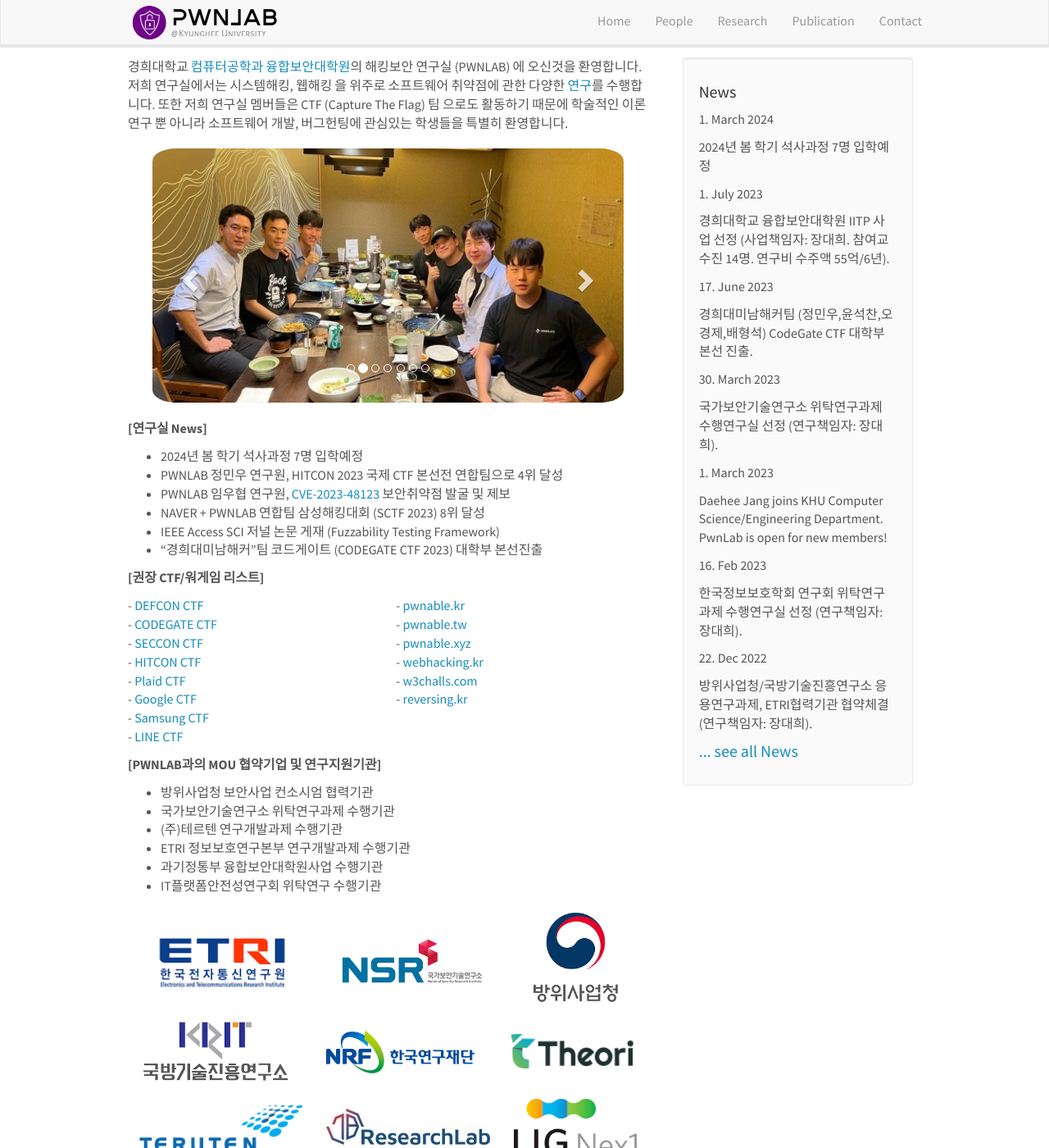
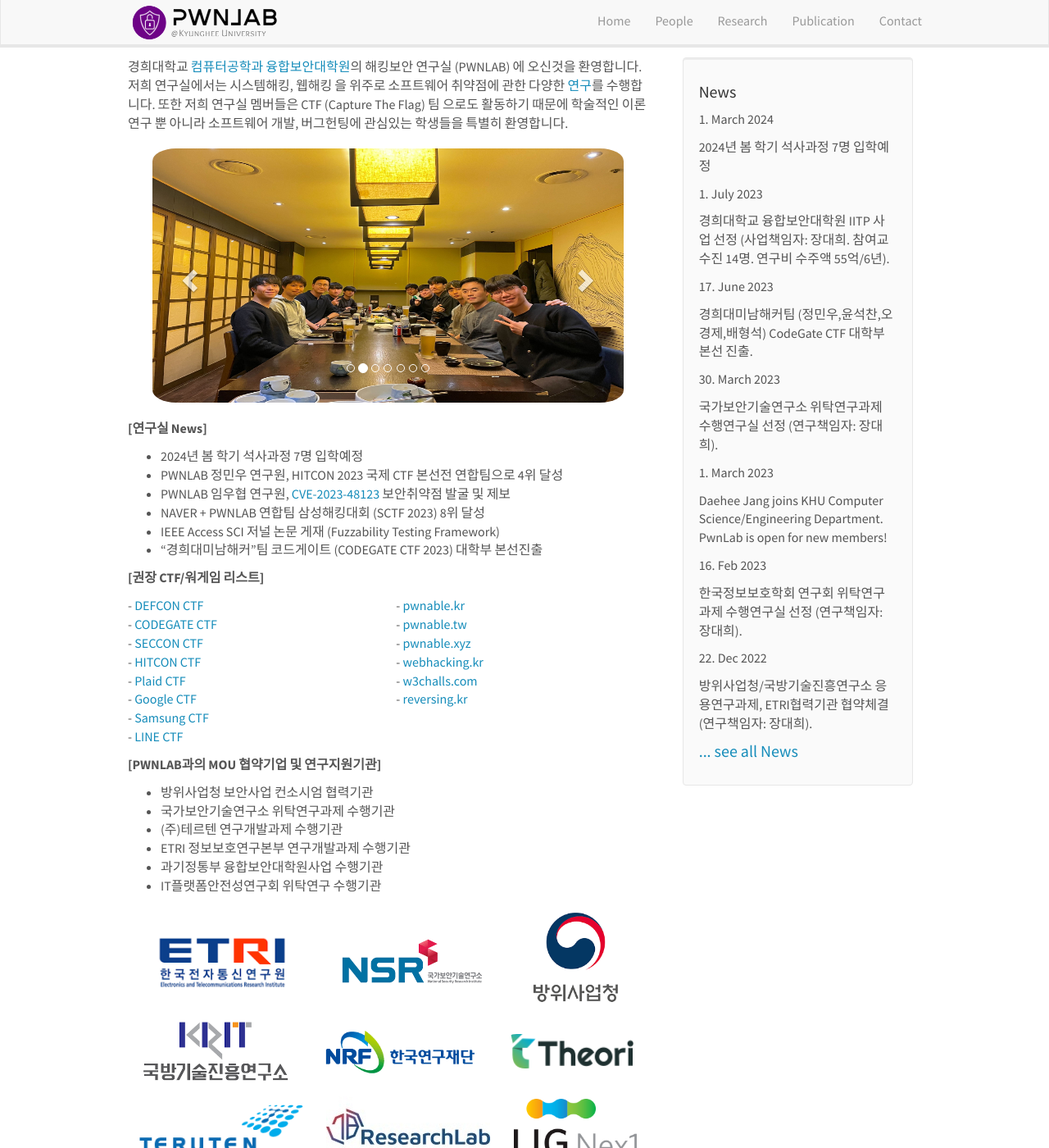
Before and after one commit to daehee87/lab, a Jekyll site: the page built from web/_pages/home.md, in a window 1280 px wide and 1400 px high. Shown: the whole window at 82% size. Built offline with Jekyll 4.4.1, drawn with Linux system fonts in a browser that asks for light colours; nearby versions of some CDN libraries.

Commit message:
edit carousel image proportion, add/remove home images

```diff
--- a/web/_pages/home.md
+++ b/web/_pages/home.md
@@ -29,7 +29,7 @@
             <img src="{{ site.url }}{{ site.baseurl }}/images/slider/0.jpeg" alt="Slide 1" />
         </div>
         <div class="item">
-            <img src="{{ site.url }}{{ site.baseurl }}/images/slider/1.png" alt="Slide 2" />
+            <img src="{{ site.url }}{{ site.baseurl }}/images/slider/1.jpg" alt="Slide 2" />
         </div>
         <div class="item">
             <img src="{{ site.url }}{{ site.baseurl }}/images/slider/2.png" alt="Slide 3" />
@@ -41,10 +41,7 @@
             <img src="{{ site.url }}{{ site.baseurl }}/images/slider/4.png" alt="Slide 5" />
         </div>
         <div class="item">
-            <img src="{{ site.url }}{{ site.baseurl }}/images/slider/5.png" alt="Slide 6" />
-        </div>
-        <div class="item">
-            <img src="{{ site.url }}{{ site.baseurl }}/images/slider/6.jpg" alt="Slide 7" />
+            <img src="{{ site.url }}{{ site.baseurl }}/images/slider/5.jpg" alt="Slide 6" />
         </div>
     </div>
   <a class="left carousel-control" href="#carousel" role="button" data-slide="prev">
--- a/web/_sass/bootstrap/_carousel.scss
+++ b/web/_sass/bootstrap/_carousel.scss
@@ -26,6 +26,13 @@
       width: 100%;
       height: 310px;
     }
+	// For mobile view of carousel images.-eric
+	@media screen and (max-width: 800px){
+		> img,
+		> a > img {
+		  height: 200px;
+		}
+	}
 
     // WebKit CSS3 transforms for supported devices
     @media all and (transform-3d), (-webkit-transform-3d) {
```
Also changed, not shown: web/images/favicon.png (added), web/images/slider/1.jpg (added), web/images/slider/1.png (deleted), web/images/slider/4.png, web/images/slider/5.jpg (renamed from web/images/slider/6.jpg), web/images/slider/5.png (deleted), 1 other file.
